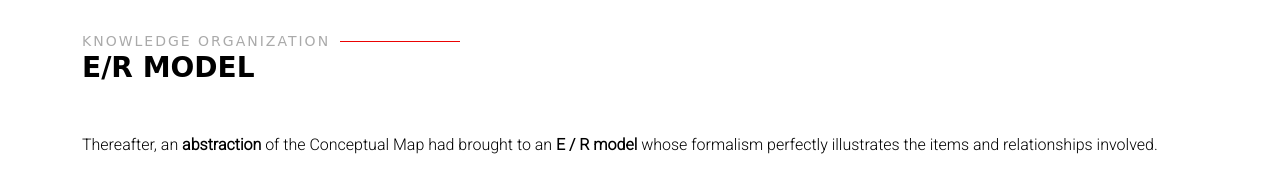
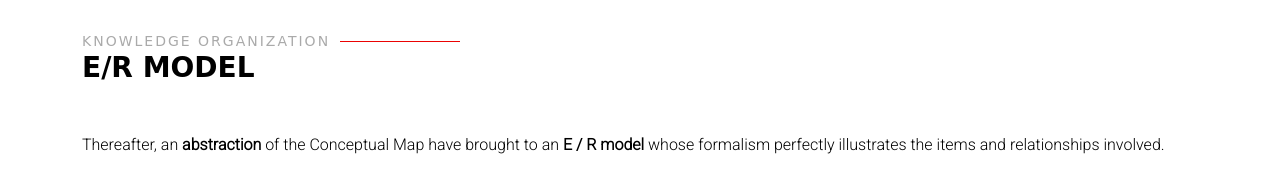
Before and after one commit to spelod/spelod.github.io, a plain HTML site: page index.html in a window 1280 px wide. Shown: the part 6940-7116 px from the top of the page. Drawn offline with Linux system fonts and the light colour scheme; a script that the page names is missing; a web font is replaced by a local one.

Commit message:
Update index.html

```diff
--- a/index.html
+++ b/index.html
@@ -550,7 +550,7 @@
           <h3>E/R MODEL</h3>
         </div>
           <p>
-          Thereafter, an <b>abstraction</b> of the Conceptual Map had brought to an <b>E / R model</b> whose formalism perfectly illustrates the items and relationships involved.
+          Thereafter, an <b>abstraction</b> of the Conceptual Map have brought to an <b>E / R model</b> whose formalism perfectly illustrates the items and relationships involved.
           </p>
 
           <p>
```
